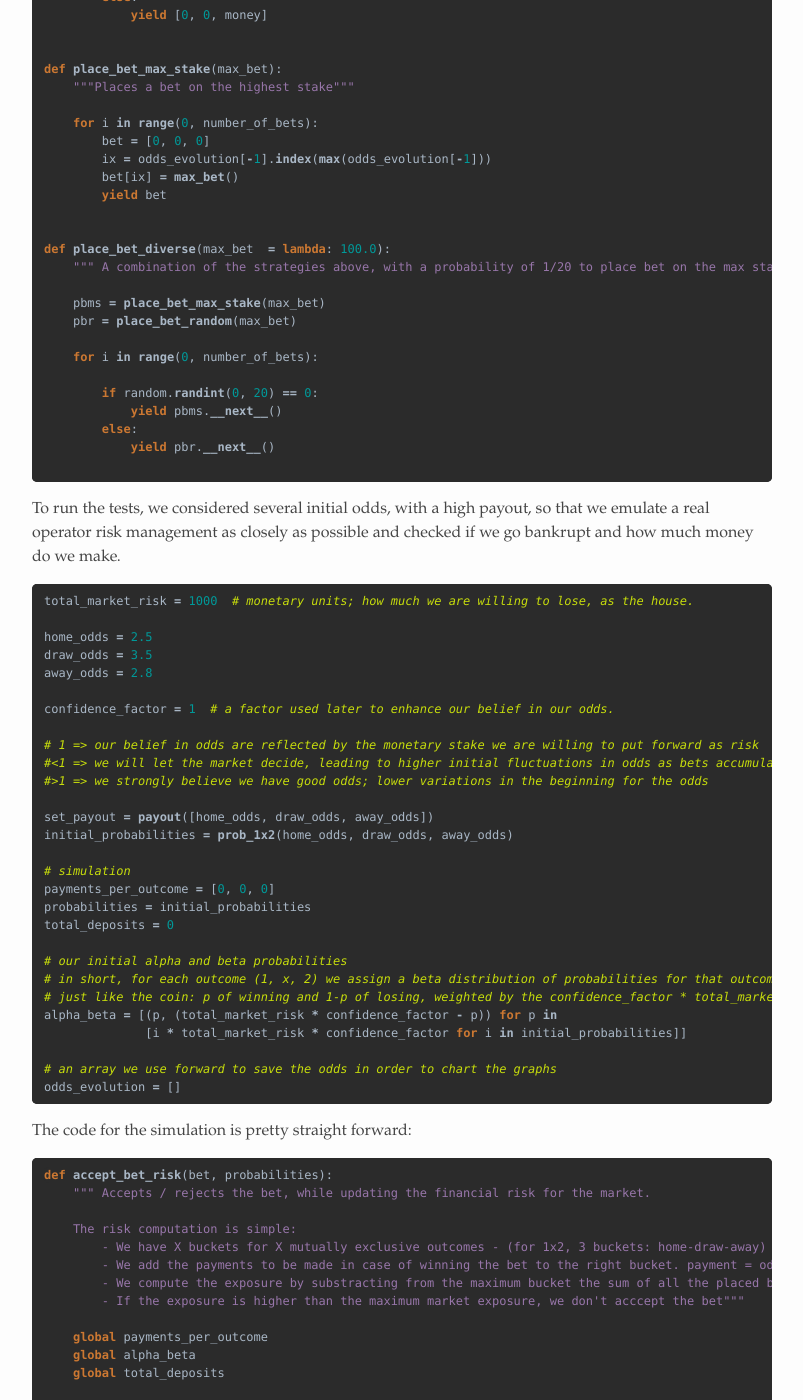
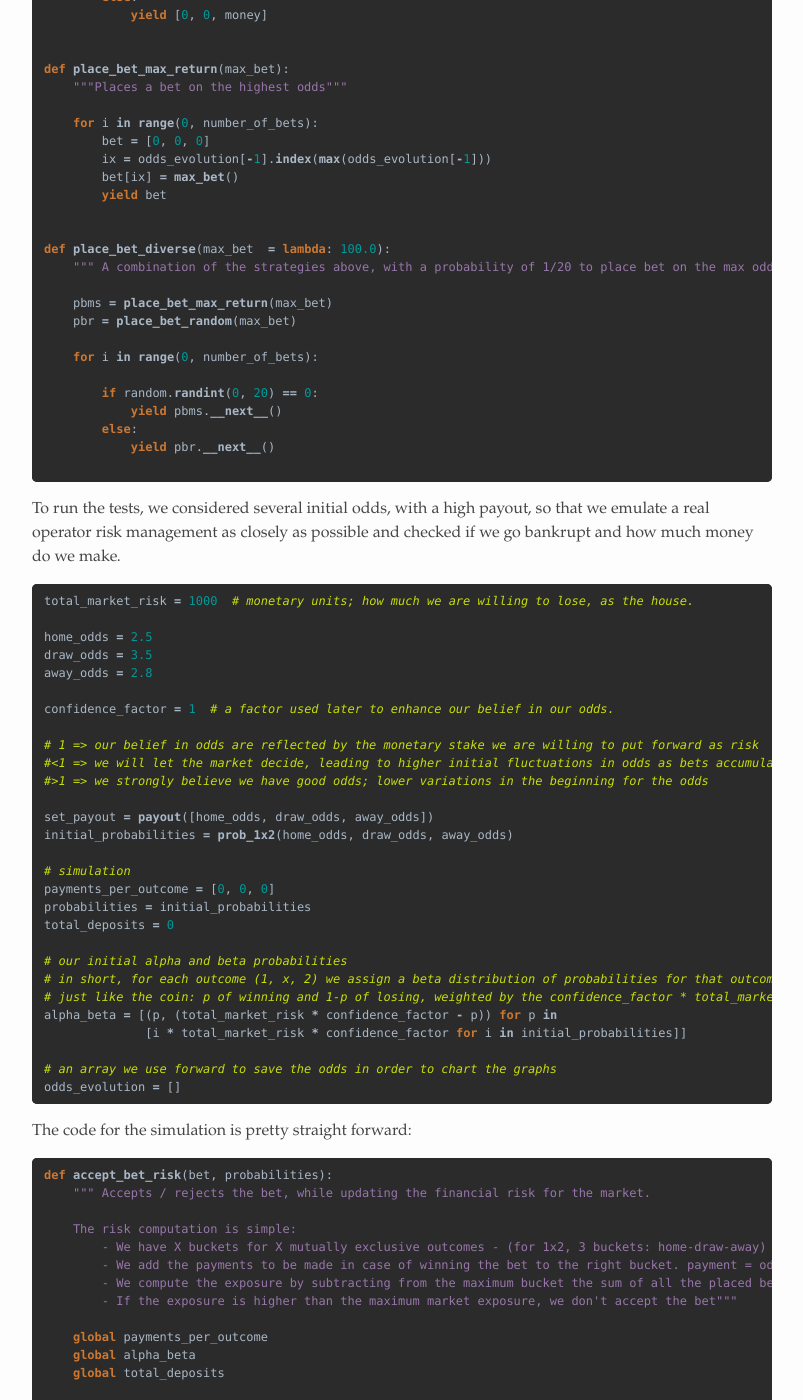
Before and after one commit to alexandrugris/my-jekyll-tech-blog, a Jekyll site: the page built from MyBlog/_posts/2017-10-29-odds-adjustment-risk.markdown, in a window 1280 px wide and 1400 px high, scrolled down 5128 px. Shown: the whole window, without its empty margins (238-1041 px from the left). Built offline with Jekyll 4.4.1, drawn with Linux system fonts in a browser that asks for light colours.

Commit message:
vocabulary correction

```diff
--- a/MyBlog/_posts/2017-10-29-odds-adjustment-risk.markdown
+++ b/MyBlog/_posts/2017-10-29-odds-adjustment-risk.markdown
@@ -192,8 +192,8 @@ def place_bet_random(max_bet):
             yield [0, 0, money]
 
 
-def place_bet_max_stake(max_bet):
-    """Places a bet on the highest stake"""
+def place_bet_max_return(max_bet):
+    """Places a bet on the highest odds"""
 
     for i in range(0, number_of_bets):
         bet = [0, 0, 0]
@@ -203,9 +203,9 @@ def place_bet_max_stake(max_bet):
 
 
 def place_bet_diverse(max_bet  = lambda: 100.0):
-    """ A combination of the strategies above, with a probability of 1/20 to place bet on the max stake"""
+    """ A combination of the strategies above, with a probability of 1/20 to place bet on the max odds"""
 
-    pbms = place_bet_max_stake(max_bet)
+    pbms = place_bet_max_return(max_bet)
     pbr = place_bet_random(max_bet)
 
     for i in range(0, number_of_bets):
@@ -259,8 +259,8 @@ def accept_bet_risk(bet, probabilities):
     The risk computation is simple:
         - We have X buckets for X mutually exclusive outcomes - (for 1x2, 3 buckets: home-draw-away)
         - We add the payments to be made in case of winning the bet to the right bucket. payment = odds x stake
-        - We compute the exposure by substracting from the maximum bucket the sum of all the placed bets so far.
-        - If the exposure is higher than the maximum market exposure, we don't acccept the bet"""
+        - We compute the exposure by subtracting from the maximum bucket the sum of all the placed bets so far.
+        - If the exposure is higher than the maximum market exposure, we don't accept the bet"""
 
     global payments_per_outcome
     global alpha_beta
```
